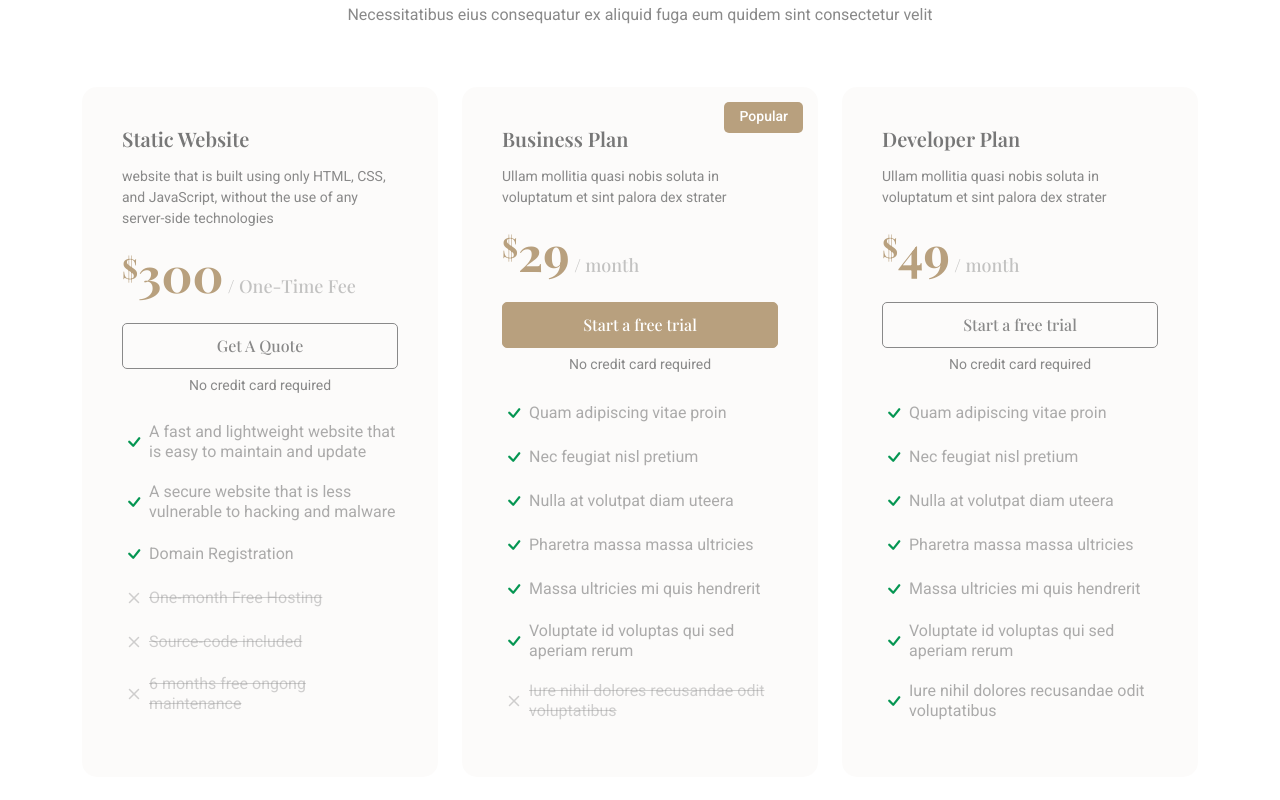
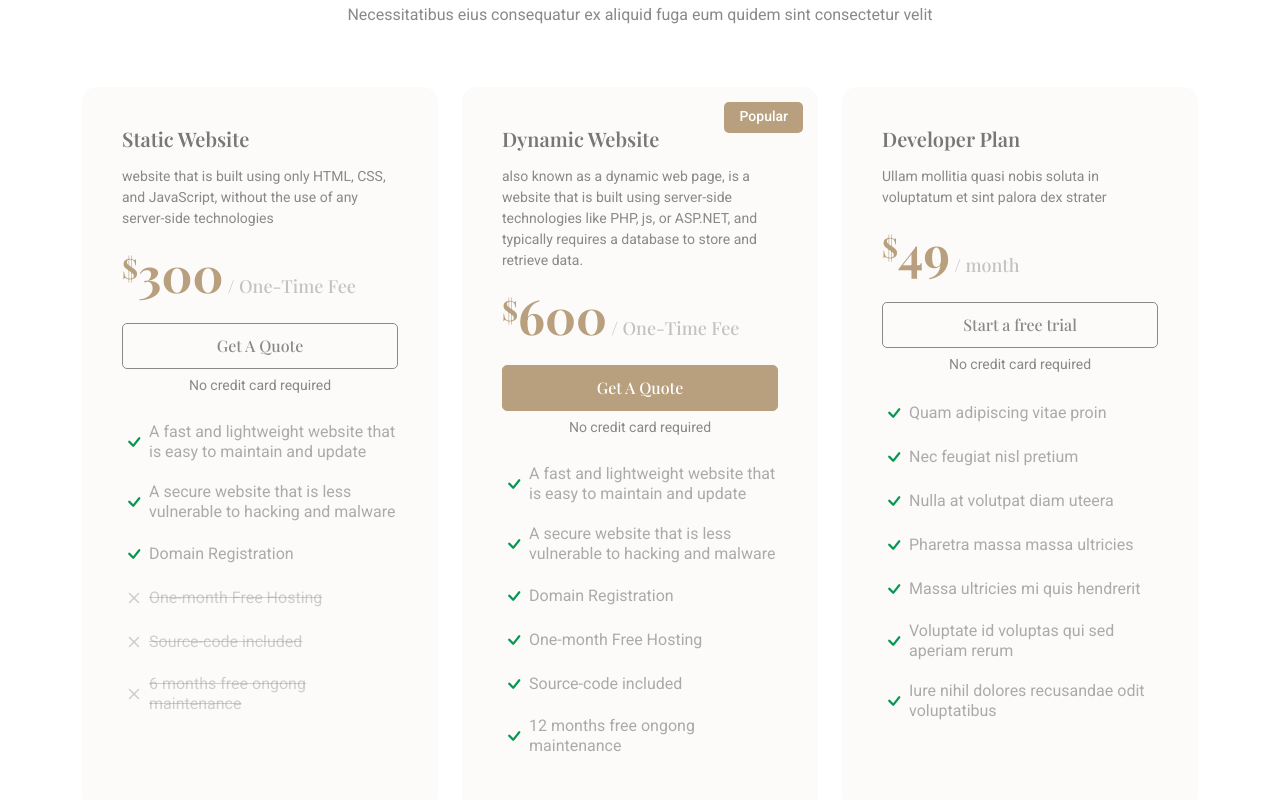
Before and after one commit to okpaka/okpaka.github.io, a plain HTML site: page index.html in a window 1280 px wide. Shown: the part 3760-4560 px from the top of the page. Drawn offline with nearby package versions, Linux system fonts and the light colour scheme; a web font is replaced by a local one.

Commit message:
Update index.html

```diff
--- a/index.html
+++ b/index.html
@@ -403,19 +403,18 @@
           <div class="col-lg-4" data-aos="zoom-in" data-aos-delay="200">
             <div class="pricing-item featured">
               <p class="popular">Popular</p>
-              <h3>Business Plan</h3>
-              <p class="description">Ullam mollitia quasi nobis soluta in voluptatum et sint palora dex strater</p>
-              <h4><sup>$</sup>29<span> / month</span></h4>
-              <a href="#" class="cta-btn">Start a free trial</a>
+              <h3>Dynamic Website</h3>
+              <p class="description">also known as a dynamic web page, is a website that is built using server-side technologies like PHP, js, or ASP.NET, and typically requires a database to store and retrieve data. </p>
+              <h4><sup>$</sup>600<span> / One-Time Fee</span></h4>
+              <a href="#" class="cta-btn">Get A Quote</a>
               <p class="text-center small">No credit card required</p>
               <ul>
-                <li><i class="bi bi-check"></i> <span>Quam adipiscing vitae proin</span></li>
-                <li><i class="bi bi-check"></i> <span>Nec feugiat nisl pretium</span></li>
-                <li><i class="bi bi-check"></i> <span>Nulla at volutpat diam uteera</span></li>
-                <li><i class="bi bi-check"></i> <span>Pharetra massa massa ultricies</span></li>
-                <li><i class="bi bi-check"></i> <span>Massa ultricies mi quis hendrerit</span></li>
-                <li><i class="bi bi-check"></i> <span>Voluptate id voluptas qui sed aperiam rerum</span></li>
-                <li class="na"><i class="bi bi-x"></i> <span>Iure nihil dolores recusandae odit voluptatibus</span></li>
+                <li><i class="bi bi-check"></i> <span>A fast and lightweight website that is easy to maintain and update</span></li>
+                <li><i class="bi bi-check"></i> <span>A secure website that is less vulnerable to hacking and malware</span></li>
+                <li><i class="bi bi-check"></i> <span>Domain Registration</span></li>
+                <li><i class="bi bi-check"></i> <span>One-month Free Hosting</span></li>
+                <li><i class="bi bi-check"></i> <span>Source-code included</span></li>
+                <li><i class="bi bi-check"></i> <span>12 months free ongong maintenance</span></li>
               </ul>
             </div>
           </div><!-- End Pricing Item -->
```
